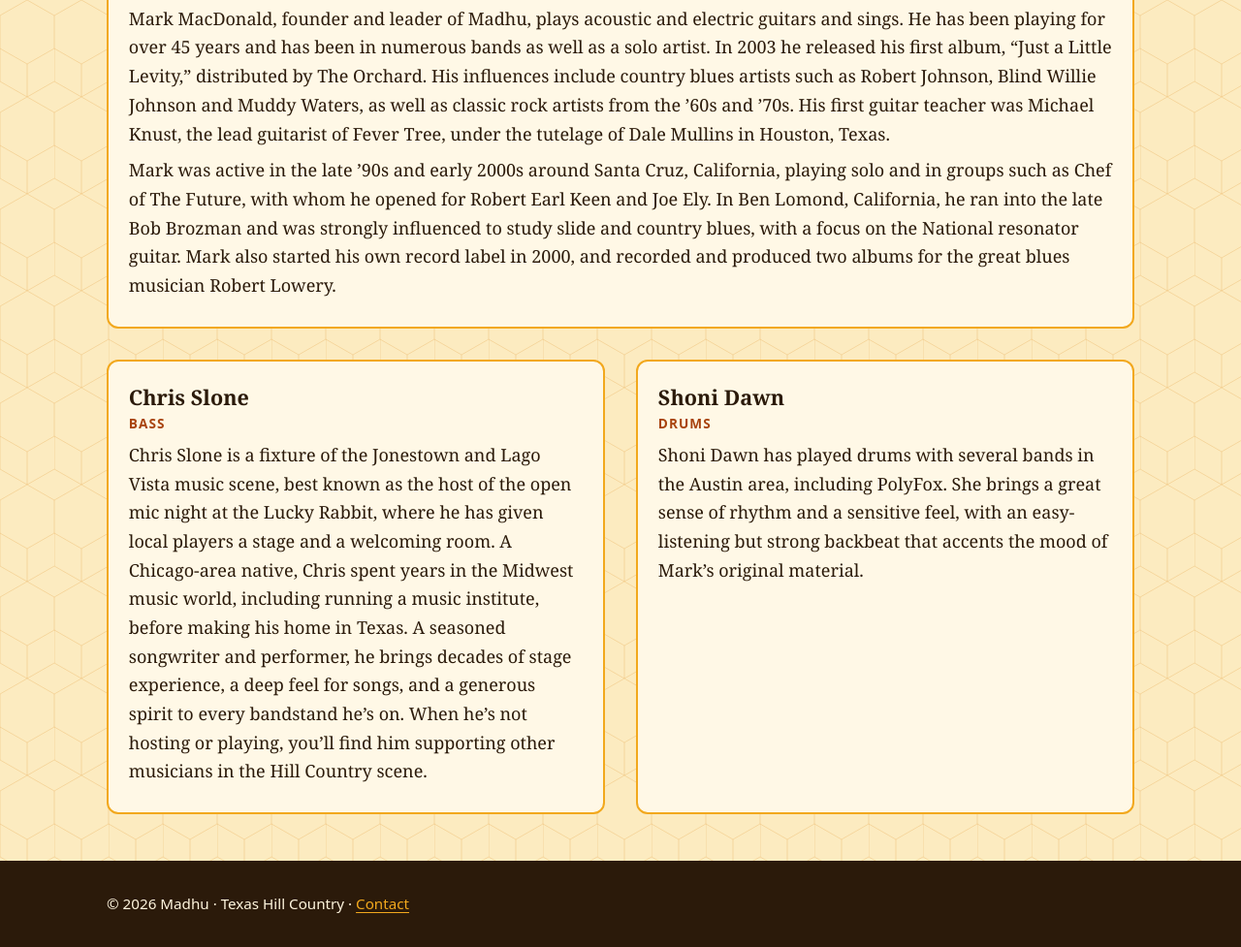
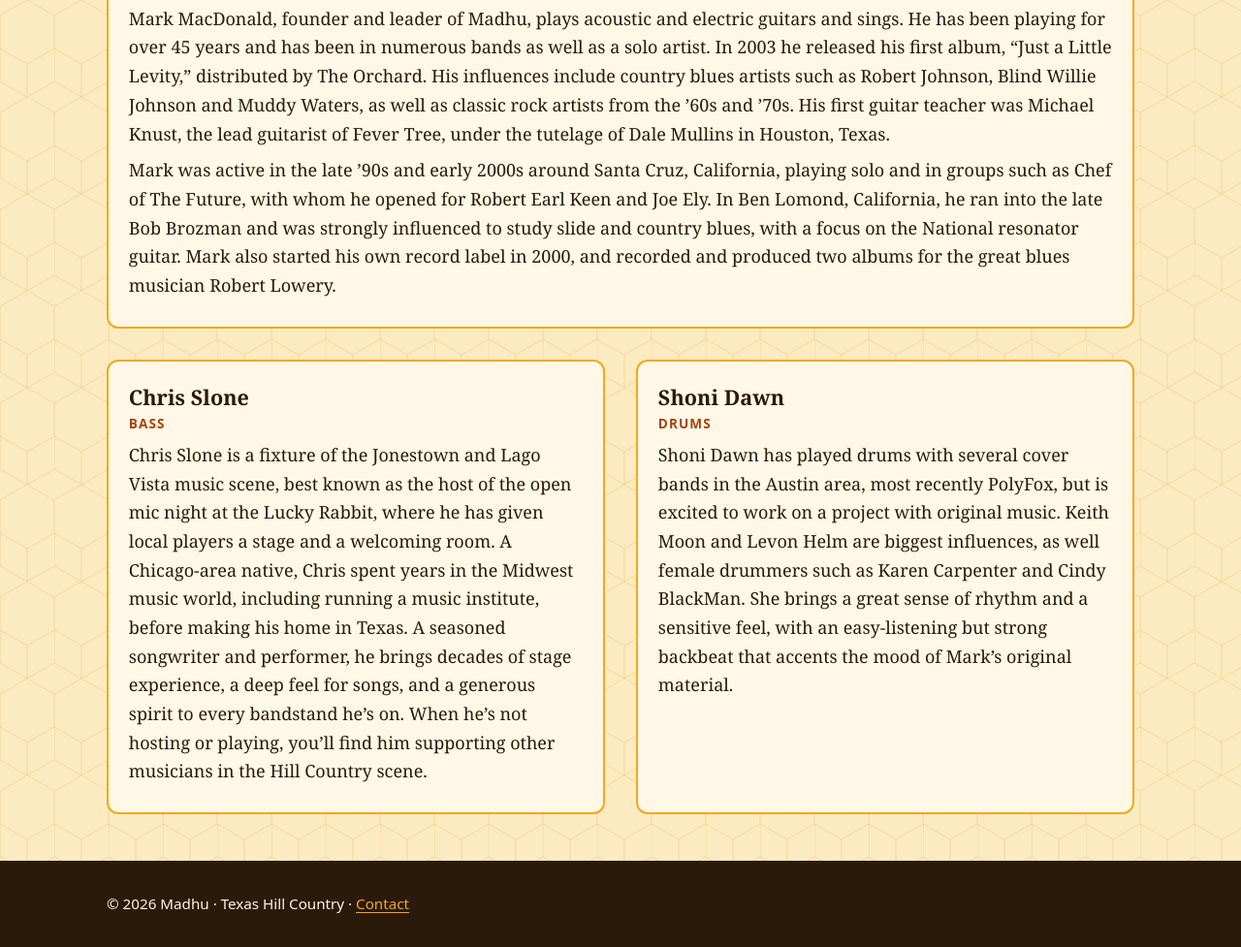
Before and after one commit to Madhu-Band/madhu-band, a plain HTML site: page about.html in a window 1280 px wide. Shown: the part 715-1692 px from the top of the page at 97% size. Drawn offline with Linux system fonts and the light colour scheme.

Commit message:
Add files via upload
Updated Shoni Bio

```diff
--- a/about.html
+++ b/about.html
@@ -32,7 +32,7 @@
 <div class="cols two"><article class="member full"><h3>Mark MacDonald</h3><p class="role">Guitars &amp; vocals</p><p>Mark MacDonald, founder and leader of Madhu, plays acoustic and electric guitars and sings. He has been playing for over 45 years and has been in numerous bands as well as a solo artist. In 2003 he released his first album, “Just a Little Levity,” distributed by The Orchard. His influences include country blues artists such as Robert Johnson, Blind Willie Johnson and Muddy Waters, as well as classic rock artists from the ’60s and ’70s. His first guitar teacher was Michael Knust, the lead guitarist of Fever Tree, under the tutelage of Dale Mullins in Houston, Texas.</p>
 <p>Mark was active in the late ’90s and early 2000s around Santa Cruz, California, playing solo and in groups such as Chef of The Future, with whom he opened for Robert Earl Keen and Joe Ely. In Ben Lomond, California, he ran into the late Bob Brozman and was strongly influenced to study slide and country blues, with a focus on the National resonator guitar. Mark also started his own record label in 2000, and recorded and produced two albums for the great blues musician Robert Lowery.</p></article>
 <article class="member"><h3>Chris Slone</h3><p class="role">Bass</p><p>Chris Slone is a fixture of the Jonestown and Lago Vista music scene, best known as the host of the open mic night at the Lucky Rabbit, where he has given local players a stage and a welcoming room. A Chicago-area native, Chris spent years in the Midwest music world, including running a music institute, before making his home in Texas. A seasoned songwriter and performer, he brings decades of stage experience, a deep feel for songs, and a generous spirit to every bandstand he’s on. When he’s not hosting or playing, you’ll find him supporting other musicians in the Hill Country scene.</p></article>
-<article class="member"><h3>Shoni Dawn</h3><p class="role">Drums</p><p>Shoni Dawn has played drums with several bands in the Austin area, including PolyFox. She brings a great sense of rhythm and a sensitive feel, with an easy-listening but strong backbeat that accents the mood of Mark’s original material.</p></article></div></div></section>
+<article class="member"><h3>Shoni Dawn</h3><p class="role">Drums</p><p>Shoni Dawn has played drums with several cover bands in the Austin area, most recently PolyFox, but is excited to work on a project with original music. Keith Moon and Levon Helm are biggest influences, as well female drummers such as Karen Carpenter and Cindy BlackMan. She brings a great sense of rhythm and a sensitive feel, with an easy-listening but strong backbeat that accents the mood of Mark’s original material.</p></article></div></div></section>
 </main>
 <footer class="site-footer"><div class="wrap">
 <div>&copy; 2026 Madhu &middot; Texas Hill Country &middot; <a href="contact.html">Contact</a></div>
```
